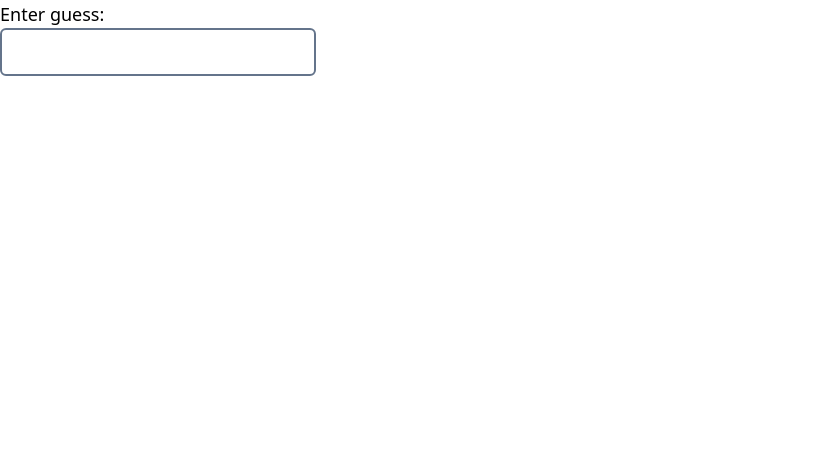
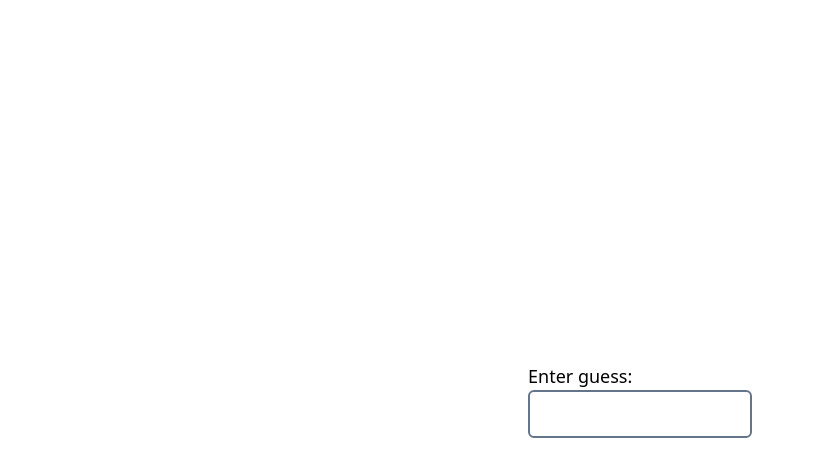
Before and after one commit to makarenko-v/wordle, a React (Vite) app: page / in a window 1280 px wide. Shown: the top 476 px of the page, without its empty margins (0-815 px from the left). Built offline with nearby package versions, Linux system fonts and the light colour scheme.

Commit message:
keep track of guesses

```diff
--- a/src/app.tsx
+++ b/src/app.tsx
@@ -1,5 +1,22 @@
+import { useState } from "react";
 import { GuessForm } from "./components/guess-form";
+import { Guess } from "./types";
 
 export function App() {
-  return <GuessForm />;
+  const [guesses, setGuesses] = useState<Guess[]>([]);
+
+  function handleGuess(guess: Guess) {
+    setGuesses((prevGuesses) => [...prevGuesses, guess]);
+  }
+
+  return (
+    <div className="flex flex-col min-h-screen max-w-56 mx-auto py-10">
+      <ul className="flex-1">
+        {guesses.map(({ guess }) => (
+          <li key={guess}>{guess}</li>
+        ))}
+      </ul>
+      <GuessForm onGuess={handleGuess} />
+    </div>
+  );
 }
--- a/src/components/guess-form.tsx
+++ b/src/components/guess-form.tsx
@@ -1,7 +1,11 @@
 import React, { useState } from "react";
 import { Guess } from "../types";
 
-export function GuessForm() {
+interface GuessFormProps {
+  onGuess: (guess: Guess) => void;
+}
+
+export function GuessForm({ onGuess }: GuessFormProps) {
   const [input, setInput] = useState<Guess>({ guess: "" });
 
   function handleInput(e: React.ChangeEvent<HTMLInputElement>) {
@@ -11,16 +15,17 @@ export function GuessForm() {
   function handleGuess(e: React.FormEvent<HTMLFormElement>) {
     e.preventDefault();
 
-    console.log(input);
+    onGuess(input);
+    setInput({ guess: "" });
   }
 
   return (
-    <form onSubmit={handleGuess}>
+    <form onSubmit={handleGuess} className="flex-1">
       <label className="block text-lg" htmlFor="guess">
         Enter guess:
       </label>
       <input
-        className="border-2 border-slate-500 p-2 rounded-md text-xl focus:ring-2 focus:ring-black focus:ring-offset-1 focus-visible:outline-none"
+        className="w-full border-2 border-slate-500 p-2 rounded-md text-xl focus:ring-2 focus:ring-black focus:ring-offset-1 focus-visible:outline-none"
         id="guess"
         type="text"
         value={input.guess}
```
Also changed, not shown: .eslintrc.cjs.
